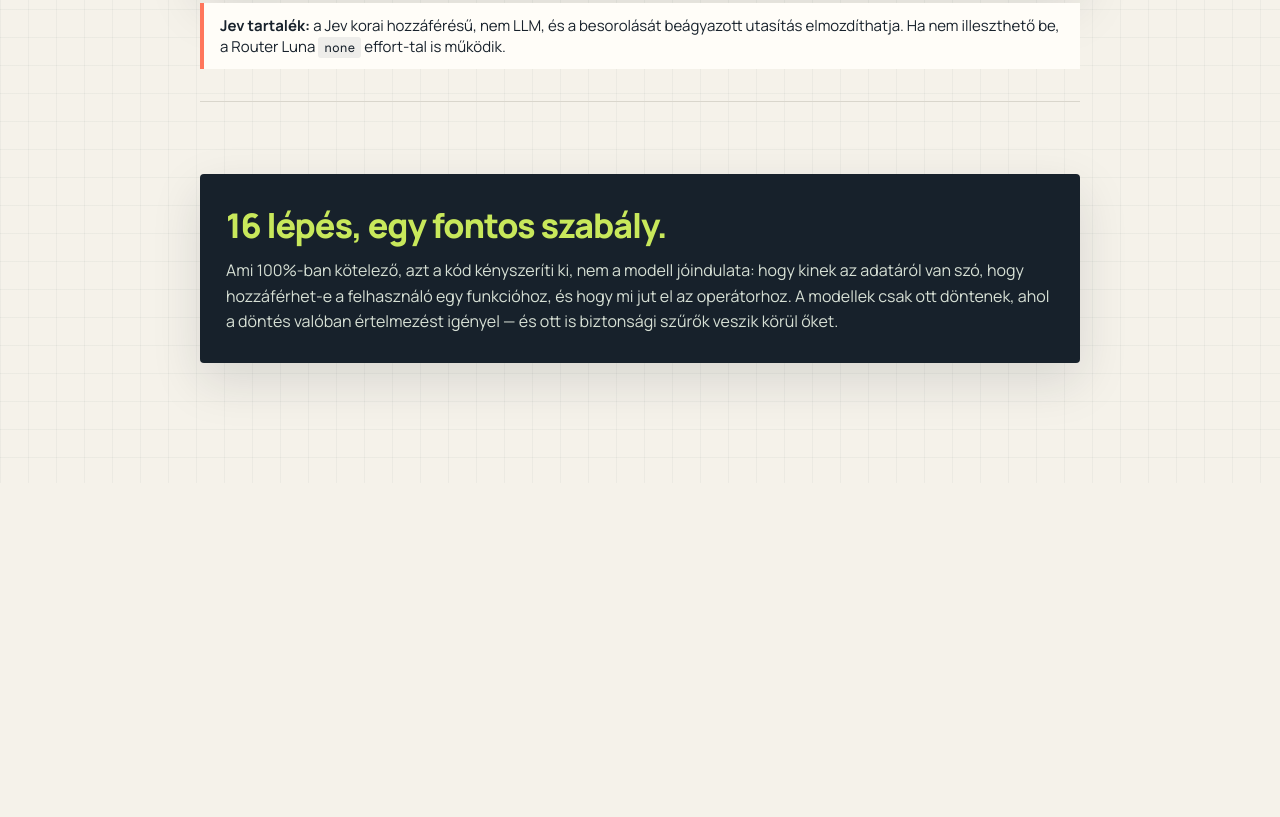
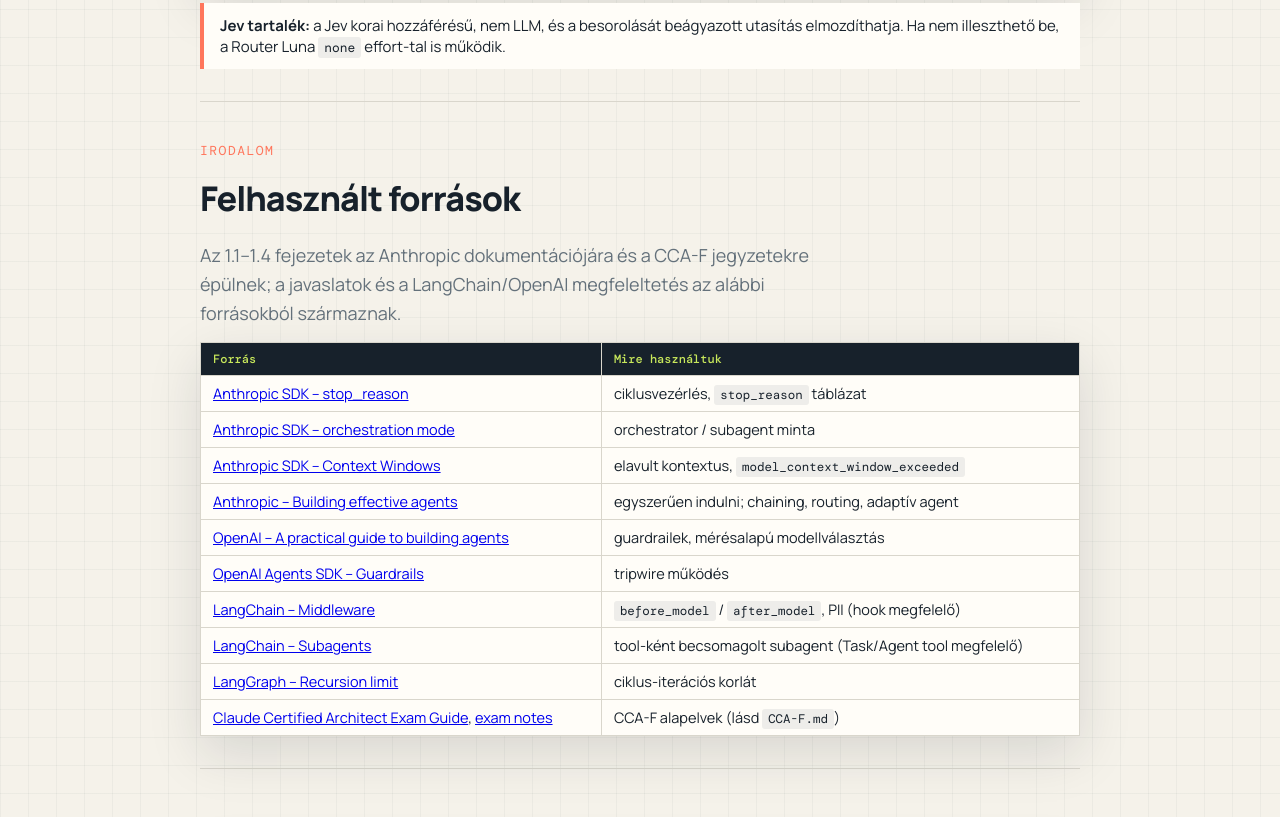
Before and after one commit to graphtrek/agent-foundations, a plain HTML site: page bank-officer-agent-architecture-hu.html in a window 1280 px wide. Shown: the part 11023-11840 px from the top of the page. Before the commit the page ends 11506 px from the top, so only its background shows below. Drawn offline with nearby package versions, Linux system fonts and the light colour scheme; a script that the page names is missing.

Commit message:
Update CCA-F notes and bank officer architecture page
Co-Authored-By: Claude Sonnet 5.5 <noreply@anthropic.com>

```diff
--- a/bank-officer-agent-architecture-hu.html
+++ b/bank-officer-agent-architecture-hu.html
@@ -1169,6 +1169,29 @@ flowchart TD
         </div>
       </section>
 
+      <section class="narrow cca-section">
+        <div class="eyebrow">Irodalom</div>
+        <h2>Felhasznált források</h2>
+        <p class="lede">
+          Az 1.1–1.4 fejezetek az Anthropic dokumentációjára és a CCA-F
+          jegyzetekre épülnek; a javaslatok és a LangChain/OpenAI
+          megfeleltetés az alábbi forrásokból származnak.
+        </p>
+        <table class="stop-table">
+          <tr><th>Forrás</th><th>Mire használtuk</th></tr>
+          <tr><td><a href="https://platform.claude.com/docs/en/build-with-claude/handling-stop-reasons#end-turn">Anthropic SDK – stop_reason</a></td><td>ciklusvezérlés, <code>stop_reason</code> táblázat</td></tr>
+          <tr><td><a href="https://platform.claude.com/docs/en/build-with-claude/mid-conversation-effort-example">Anthropic SDK – orchestration mode</a></td><td>orchestrator / subagent minta</td></tr>
+          <tr><td><a href="https://platform.claude.com/docs/en/build-with-claude/context-windows">Anthropic SDK – Context Windows</a></td><td>elavult kontextus, <code>model_context_window_exceeded</code></td></tr>
+          <tr><td><a href="https://www.anthropic.com/engineering/building-effective-agents">Anthropic – Building effective agents</a></td><td>egyszerűen indulni; chaining, routing, adaptív agent</td></tr>
+          <tr><td><a href="https://cdn.openai.com/business-guides-and-resources/a-practical-guide-to-building-agents.pdf">OpenAI – A practical guide to building agents</a></td><td>guardrailek, mérésalapú modellválasztás</td></tr>
+          <tr><td><a href="https://openai.github.io/openai-agents-python/guardrails/">OpenAI Agents SDK – Guardrails</a></td><td>tripwire működés</td></tr>
+          <tr><td><a href="https://docs.langchain.com/oss/python/langchain/middleware/overview">LangChain – Middleware</a></td><td><code>before_model</code> / <code>after_model</code>, PII (hook megfelelő)</td></tr>
+          <tr><td><a href="https://docs.langchain.com/oss/python/langchain/multi-agent/subagents">LangChain – Subagents</a></td><td>tool-ként becsomagolt subagent (Task/Agent tool megfelelő)</td></tr>
+          <tr><td><a href="https://docs.langchain.com/oss/python/langgraph/graph-api#recursion-limit">LangGraph – Recursion limit</a></td><td>ciklus-iterációs korlát</td></tr>
+          <tr><td><a href="https://github.com/daronyondem/claude-architect-exam-guide/releases">Claude Certified Architect Exam Guide</a>, <a href="https://github.com/OlivierAlter/Claude-Certified-Architect-Foundations-Certification-Exam/blob/main/Claude%20Certification%20Exam.md">exam notes</a></td><td>CCA-F alapelvek (lásd <code>CCA-F.md</code>)</td></tr>
+        </table>
+      </section>
+
       <div class="outro narrow">
         <h2 style="color: var(--lime)">16 lépés, egy fontos szabály.</h2>
         <p style="margin-top: 10px">
```
Also changed, not shown: 1 other file.
